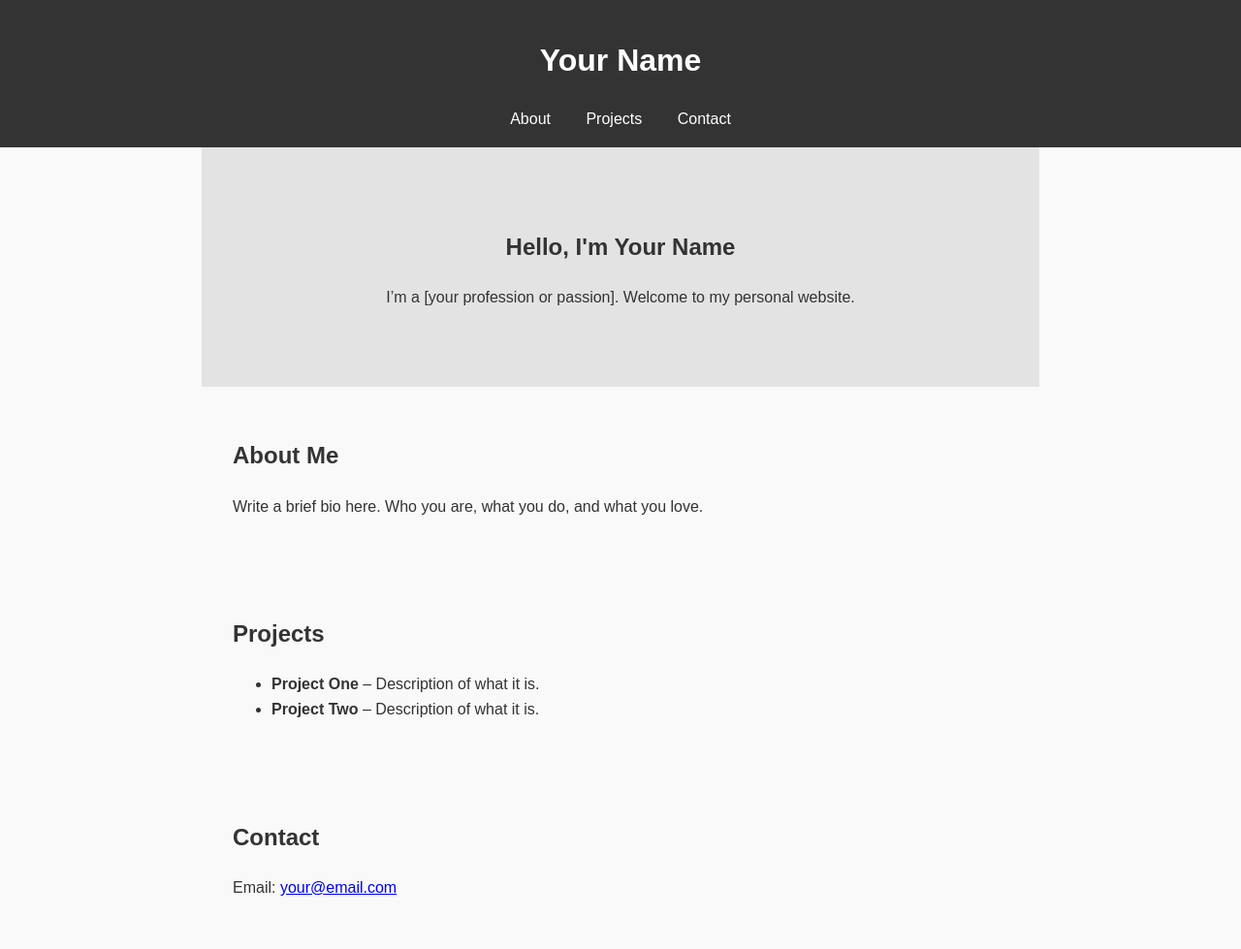
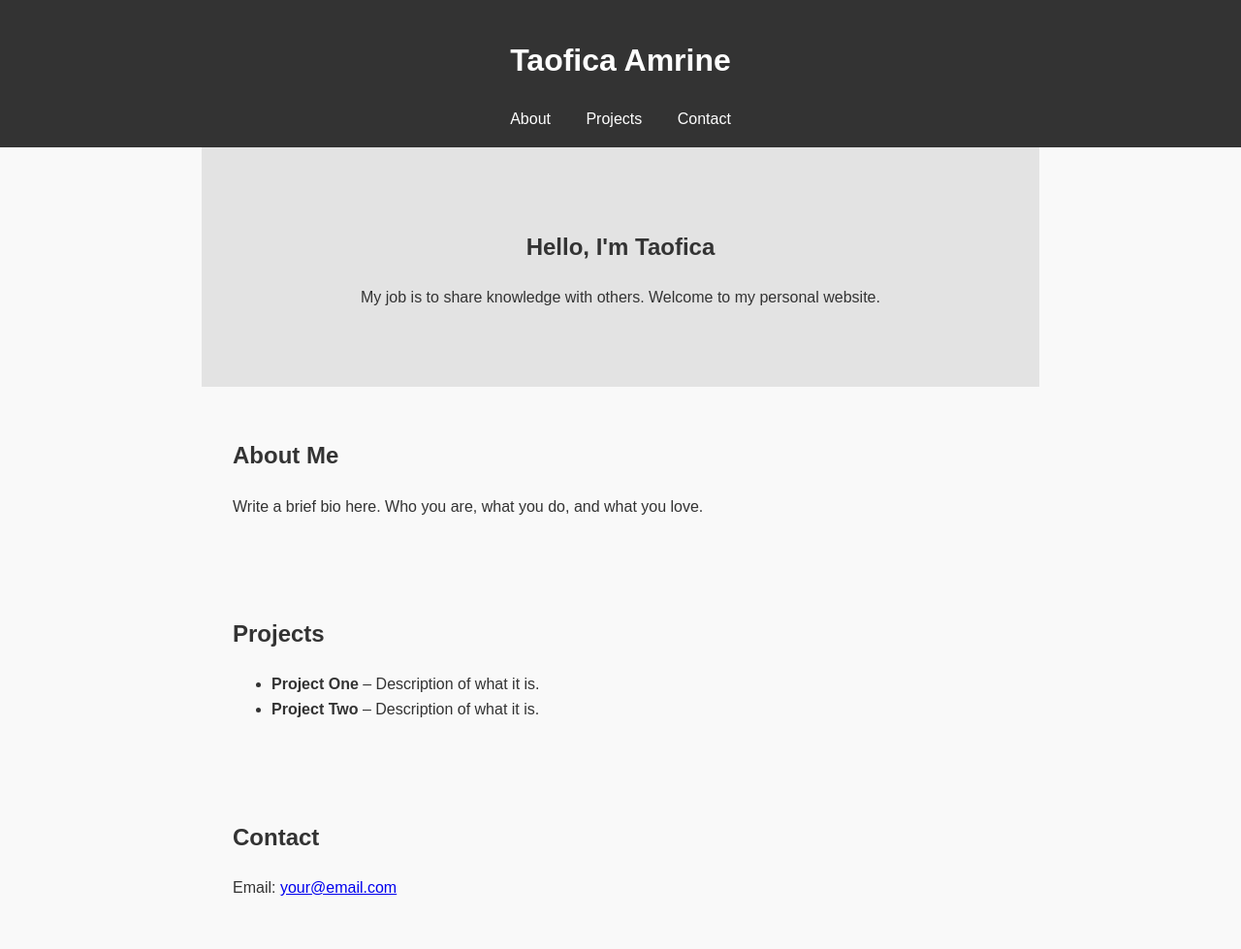
Before and after one commit to Taofica/My-website, a plain HTML site: page index.html in a window 1280 px wide. Shown: the top 979 px of the page at 97% size. Drawn offline with Linux system fonts and the light colour scheme.

Commit message:
Update index.html

```diff
--- a/index.html
+++ b/index.html
@@ -3,12 +3,12 @@
 <head>
   <meta charset="UTF-8" />
   <meta name="viewport" content="width=device-width, initial-scale=1.0" />
-  <title>Your Name - Personal Website</title>
+  <title>Taofica Amrine - Personal Website</title>
   <link rel="stylesheet" href="style.css" />
 </head>
 <body>
   <header>
-    <h1>Your Name</h1>
+    <h1>Taofica Amrine</h1>
     <nav>
       <a href="#about">About</a>
       <a href="#projects">Projects</a>
@@ -17,8 +17,8 @@
   </header>
 
   <section id="hero">
-    <h2>Hello, I'm Your Name</h2>
-    <p>I’m a [your profession or passion]. Welcome to my personal website.</p>
+    <h2>Hello, I'm Taofica</h2>
+    <p> My job is to share knowledge with others. Welcome to my personal website.</p>
   </section>
 
   <section id="about">
```
